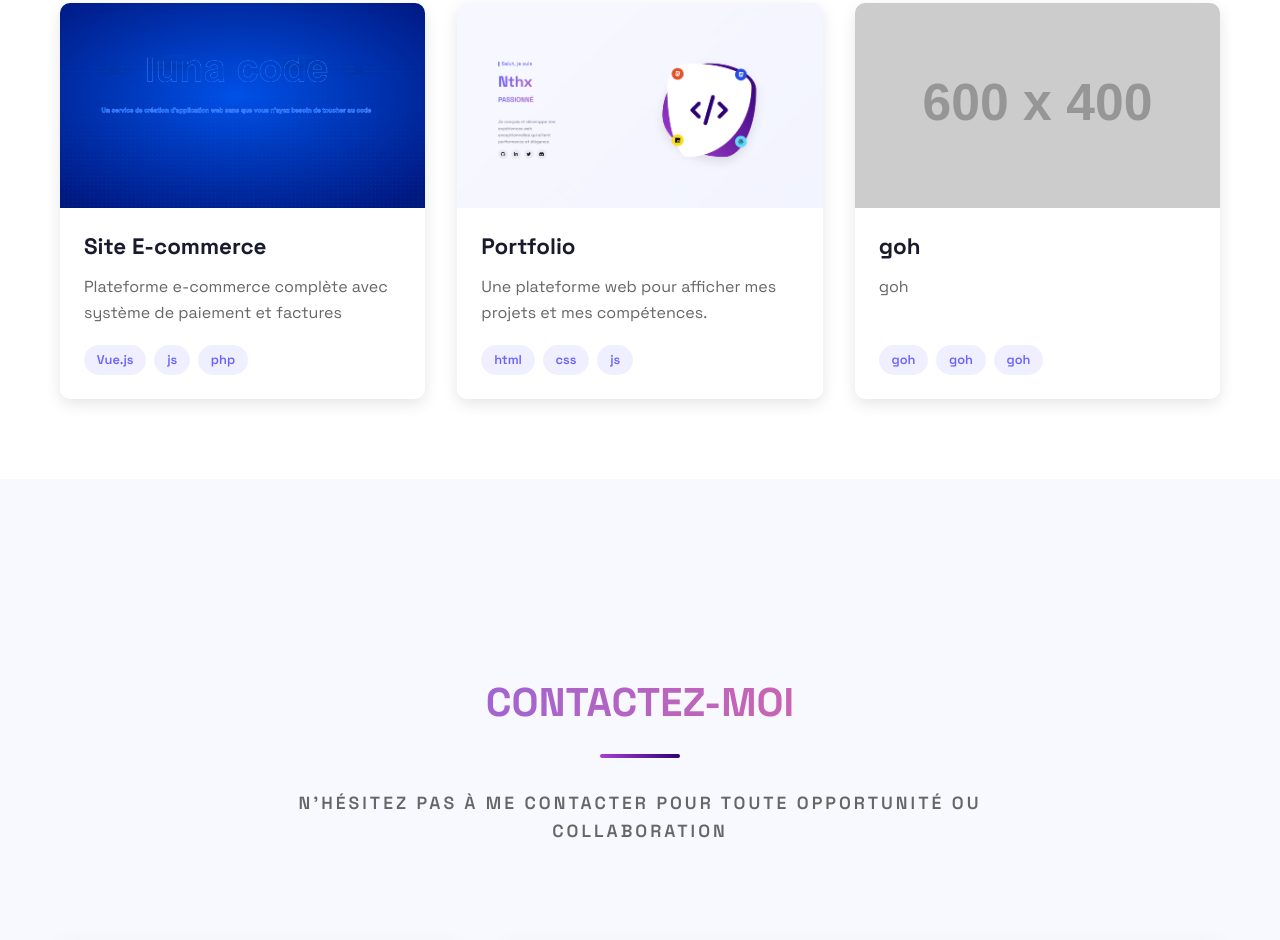
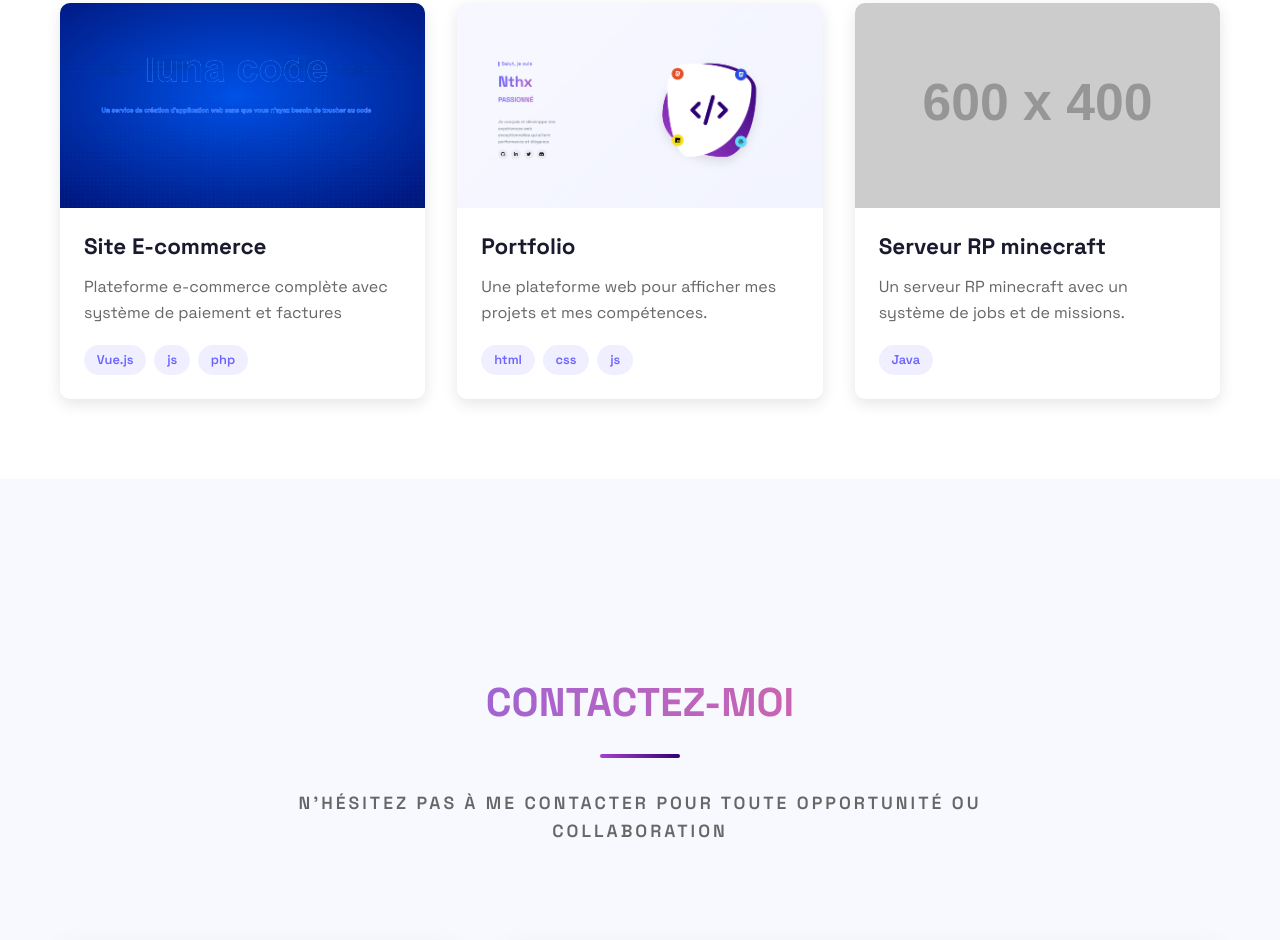
Before and after one commit to ripNthx/aboutnthx, a plain HTML site: page index.html in a window 1280 px wide. Shown: the part 2480-3420 px from the top of the page. Drawn offline with nearby package versions, Linux system fonts and the light colour scheme; placeholder pictures from the web are drawn by us.

Commit message:
Add files via upload

```diff
--- a/index.html
+++ b/index.html
@@ -248,18 +248,14 @@
                     <div class="project-image">
                         <img src="https://via.placeholder.com/600x400/8B5CF6/ffffff?text=Projet+3" alt="Projet 3">
                         <div class="project-links">
-                            <a href="" class="project-link" target="_blank" aria-label="Voir le projet">
-                                <i class="fas fa-external-link-alt"></i>
-                            </a>
+                            <p>En cours de développement</p>
                         </div>
                     </div>
                     <div class="project-info">
-                        <h3>goh</h3>
-                        <p>goh</p>
+                        <h3>Serveur RP minecraft</h3>
+                        <p>Un serveur RP minecraft avec un système de jobs et de missions.</p>
                         <div class="project-tech">
-                            <span>goh</span>
-                            <span>goh</span>
-                            <span>goh</span>
+                            <span>Java</span>
                         </div>
                     </div>
                 </div>
```
